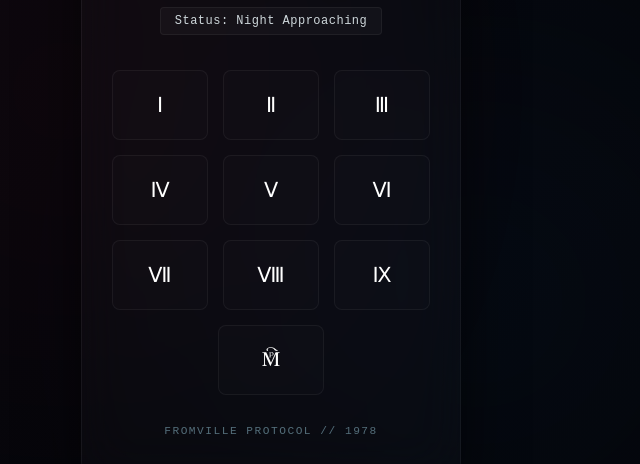
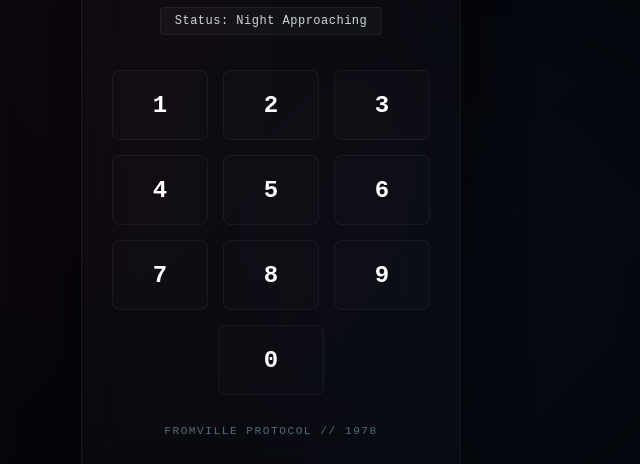
Before and after one commit to Reethupriyusha/Project2, a plain HTML site: page index.html in a window 1280 px wide. Shown: the part 204-668 px from the top of the page, without its empty margins (369-1009 px from the left). Drawn offline with Linux system fonts and the light colour scheme.

Commit message:
Update index.html

```diff
--- a/index.html
+++ b/index.html
@@ -109,7 +109,8 @@
             height: 70px;
             border-radius: 8px;
             color: #ffffff;
-            font-size: 1.3rem;
+            font-size: 1.5rem; /* Slightly larger for regular numbers */
+            font-weight: bold;
             cursor: pointer;
             transition: all 0.2s ease;
             outline: none;
@@ -206,22 +207,22 @@
             <div class="status-badge" id="systemStatus">Status: Night Approaching</div>
         </div>
 
-        <!-- 1-9 Grid Array -->
+        <!-- Regular Numbers Grid -->
         <div class="node-matrix">
-            <button class="matrix-btn" onclick="inputNode(1)">Ⅰ</button>
-            <button class="matrix-btn" onclick="inputNode(2)">Ⅱ</button>
-            <button class="matrix-btn" onclick="inputNode(3)">Ⅲ</button>
-            <button class="matrix-btn" onclick="inputNode(4)">Ⅳ</button>
-            <button class="matrix-btn" onclick="inputNode(5)">Ⅴ</button>
-            <button class="matrix-btn" onclick="inputNode(6)">Ⅵ</button>
-            <button class="matrix-btn" onclick="inputNode(7)">Ⅶ</button>
-            <button class="matrix-btn" onclick="inputNode(8)">Ⅷ</button>
-            <button class="matrix-btn" onclick="inputNode(9)">Ⅸ</button>
+            <button class="matrix-btn" onclick="inputNode(1)">1</button>
+            <button class="matrix-btn" onclick="inputNode(2)">2</button>
+            <button class="matrix-btn" onclick="inputNode(3)">3</button>
+            <button class="matrix-btn" onclick="inputNode(4)">4</button>
+            <button class="matrix-btn" onclick="inputNode(5)">5</button>
+            <button class="matrix-btn" onclick="inputNode(6)">6</button>
+            <button class="matrix-btn" onclick="inputNode(7)">7</button>
+            <button class="matrix-btn" onclick="inputNode(8)">8</button>
+            <button class="matrix-btn" onclick="inputNode(9)">9</button>
         </div>
 
-        <!-- Dedicated 0 Row Layer -->
+        <!-- 0 Button Layer -->
         <div class="zero-row">
-            <button class="matrix-btn" onclick="inputNode(0)">🕅</button>
+            <button class="matrix-btn" onclick="inputNode(0)">0</button>
         </div>
 
         <div class="footer-tag">FROMVILLE PROTOCOL // 1978</div>
@@ -237,14 +238,14 @@
     </div>
 
     <script>
-        // Password sequence successfully updated to 1, 4, 3
+        // Password sequence is locked to 1, 4, 3
         const SEQUENCE_KEY = [1, 4, 3];
         let userSequence = [];
 
         function inputNode(nodeNum) {
             userSequence.push(nodeNum);
 
-            // Handle highlighting animations smoothly
+            // Match active background state across the array element references
             const buttons = document.querySelectorAll('.matrix-btn');
             let targetBtn = nodeNum === 0 ? buttons[9] : buttons[nodeNum - 1];
 
```
